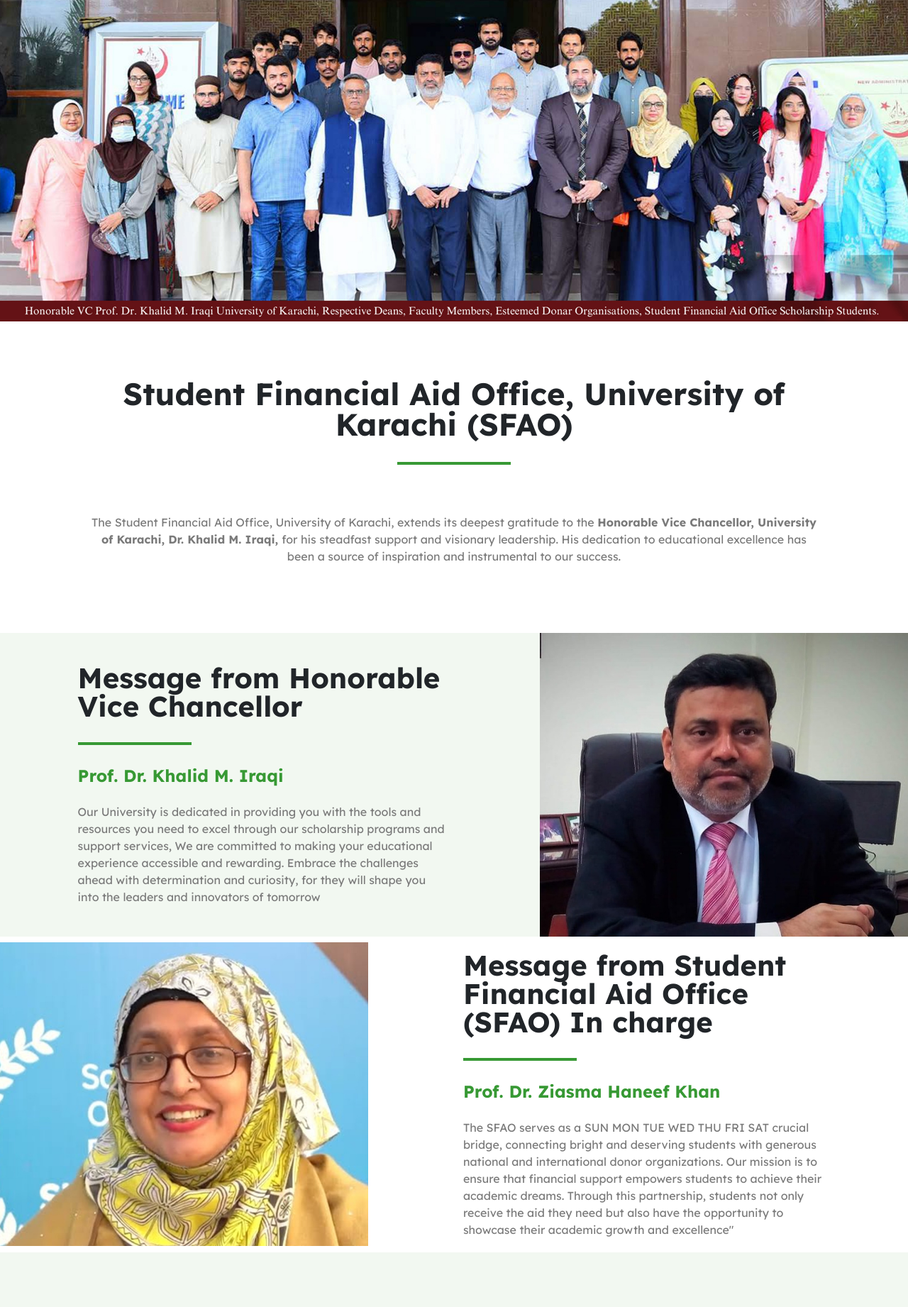
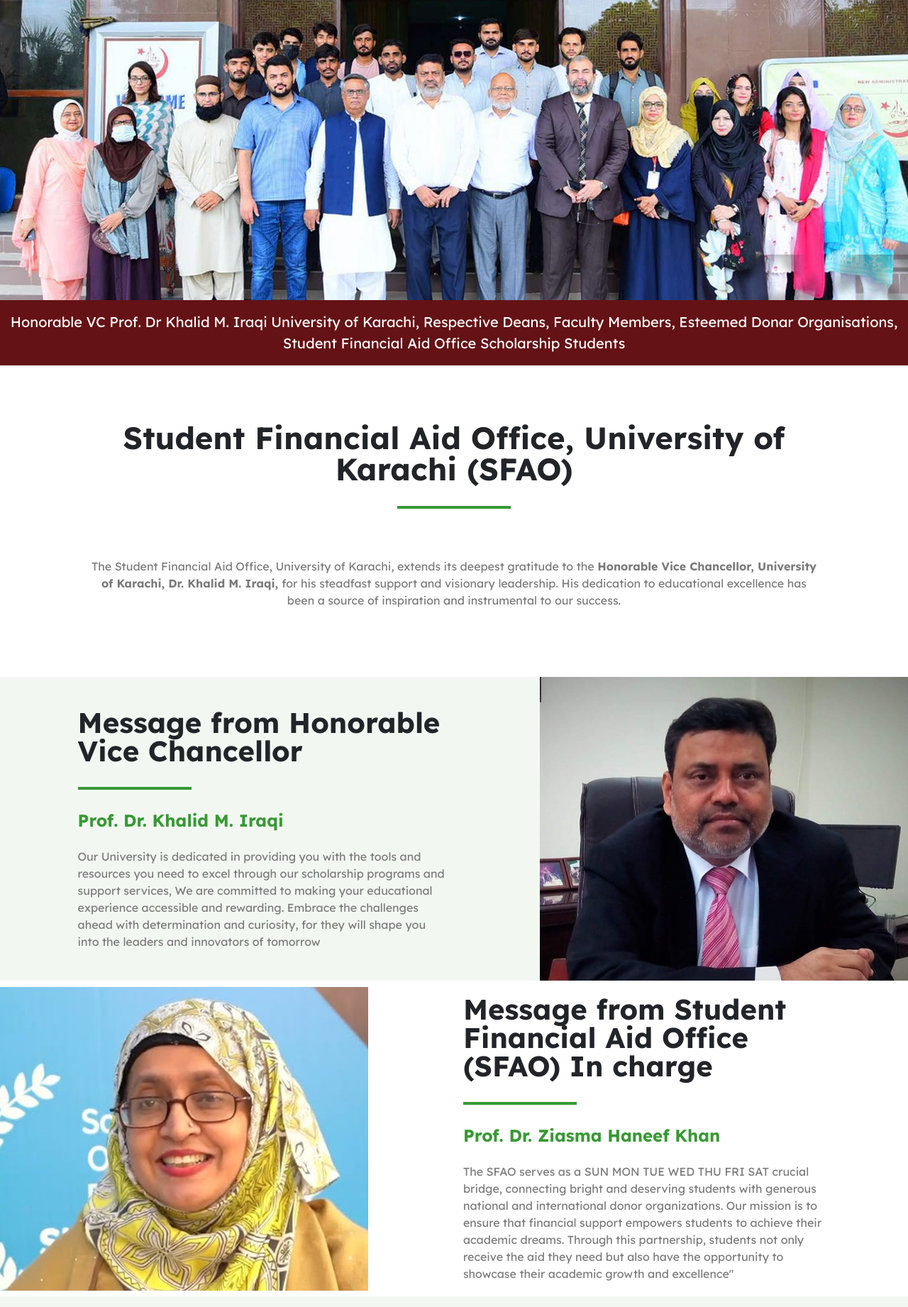
Before and after one commit to WeDesignArt/SFAO-Scholarship, a PHP site: page / in a window 1280 px wide. Shown: the part 78-1920 px from the top of the page at 71% size. Run offline with PHP 8.4, Linux system fonts and the light colour scheme.

Commit message:
second commit

```diff
--- a/css/style.css
+++ b/css/style.css
@@ -28,6 +28,15 @@
   /* font-size: 92px; */
   font-weight: 700;
 }
+.hero-font{
+  font-size: 20px;
+
+}
+.text-divider{
+  background-color: #641215;
+}
+
+
 
 
 /* =====================================================
@@ -360,6 +369,11 @@ a.seemore-btn:active {
 
   }
 
+  .hero-font{
+  font-size: 15px;
+
+}
+
 
 
   .image-container-top img {
--- a/index.html
+++ b/index.html
@@ -96,14 +96,27 @@
     <!-- main content start -->
     <main role="main" class="home_content nav_space clearfix">
       <!-- hero start -->
-      <section class="home_hero_slider">
-        <div class="container_content overflow-hidden">
+      <section class="home_hero_slider hero-font ">
+        <div class="container_content ">
           <div class="hero_wrapper">
             <picture>
               <source media="(max-width: 767.98px)" srcset="images/home-hero-sm.jpg" />
               <img src="images/home-hero.jpg" alt="Hero Image" class="w-100 d-block" />
             </picture>
           </div>
+
+          <div class="image-divider">
+            <div class="text-divider">
+              <div class="text-center py-3">
+                <p class="mb-0 text-white">
+                  Honorable VC Prof. Dr Khalid M. Iraqi University of Karachi,
+                  Respective Deans, Faculty Members, Esteemed Donar Organisations,
+                  Student Financial Aid Office Scholarship Students
+                </p>
+              </div>
+            </div>
+          </div>
+
         </div>
       </section>
       <!-- hero end -->
@@ -1022,7 +1035,7 @@
             </li>
 
             <li>
-              <a href="calender.html">Calendar</a>
+              <a href="calendar.html">Calendar</a>
             </li>
 
 
```
Also changed, not shown: about-us.html (+16 -2 lines), calendar.html (+16 -4 lines), contact.html (+15 -2 lines), images/home-hero-sm.jpg, images/home-hero.jpg, images/main-mob-bg.png (added), images/uok/backup/home-hero.jpg (added), images/uok/backup/main-mob-bg.png (added), images/uok/home-hero-sm-2.jpg (added), images/uok/home-hero-sm.jpg (added), 1 other file.
